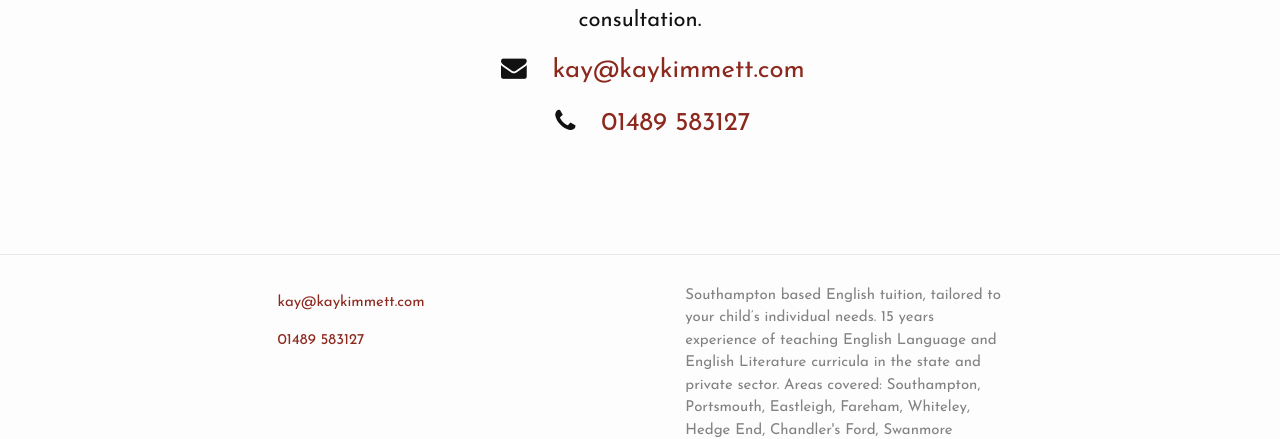
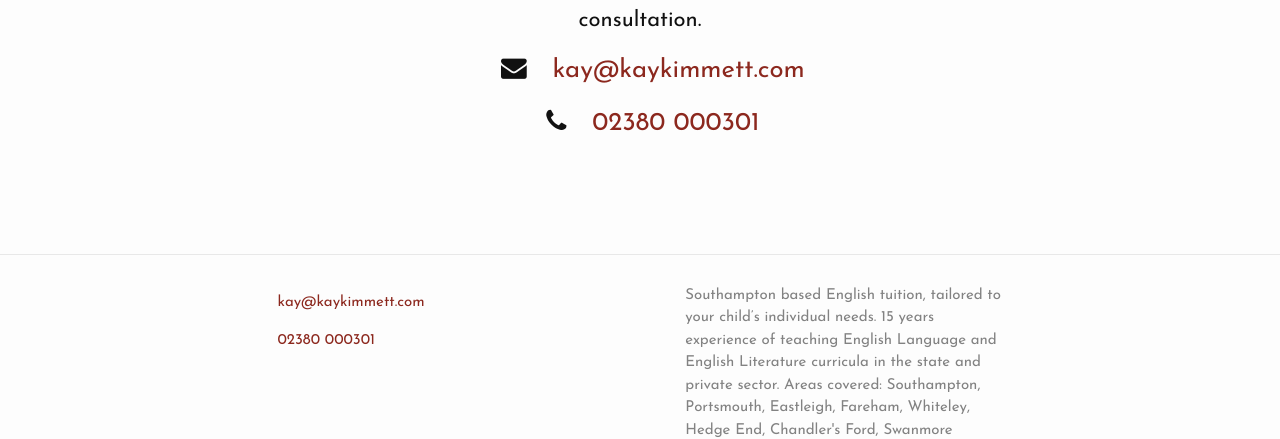
Before and after one commit to kaykimmett/kaykimmett.github.io, a Jekyll site: the page built from index.html, in a window 1280 px wide. Shown: the part 1844-2283 px from the top of the page. Built offline with Jekyll 4.4.1, drawn with Linux system fonts in a browser that asks for light colours; nearby versions of some CDN libraries; some web fonts are replaced.

Commit message:
New phone number

```diff
--- a/_config.yml
+++ b/_config.yml
@@ -1,7 +1,7 @@
 # Site settings
 title: Kay Kimmett Tutoring
 email: kay@kaykimmett.com
-phone: 01489 583127
+phone: 02380 000301
 description: > # this means to ignore newlines until "baseurl:"
   Southampton based English tuition, tailored to your child’s individual needs. 15 years experience of teaching English Language and English Literature curricula in the state and private sector.
 
```
